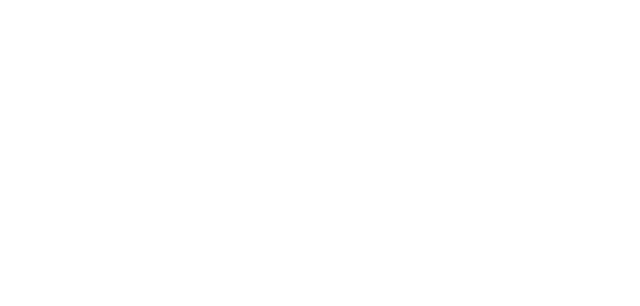
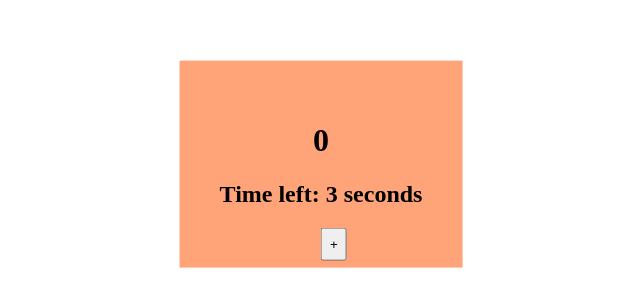
Before and after one commit to TrinitasAccounting/Small_Project_Components, a React (Create React App) app in the folder client/: page / in a window 1280 px wide. Shown: the part 236-542 px from the top of the page, without its empty margins (319-959 px from the left). Built offline with nearby package versions, Linux system fonts and the light colour scheme.

Commit message:
completed the timer and the button counter that will disappear when the timer hits zero

```diff
--- a/client/src/components/App.js
+++ b/client/src/components/App.js
@@ -3,6 +3,8 @@
 
 import ReactProject2 from "./ReactProject2";
 import ReactProjectTodo from "./ReactProject-Todo";
+import TimerComponent from "./TImerAndButton_Component/Timer";
+import ButtonCounter from "./TImerAndButton_Component/Button";
 
 function App() {
 
@@ -36,6 +38,8 @@
       <ul>
         {citiesToDisplay}
       </ul> */}
+      {/* <TimerComponent /> */}
+      <ButtonCounter />
     </>
   )
 }
--- /dev/null
+++ b/client/src/components/TImerAndButton_Component/Button.js
@@ -0,0 +1,40 @@
+
+import { useState } from "react"
+
+import TimerComponent from "./Timer"
+
+
+function ButtonCounter() {
+
+    // Functions for the button and counter
+
+    // State for the current count
+    const [counter, setCounter] = useState(0)
+
+
+    // Add to the counter function onClick
+    const handleClick = () => {
+        setCounter(() => counter + 1)
+    }
+
+    console.log(counter)
+
+
+
+    // Button disappears function
+
+    // The state for our timer
+    const [timer, setTimer] = useState("00:00:00");
+
+
+
+    return (
+
+        <div className="center">
+            <TimerComponent timer={timer} setTimer={setTimer} counter={counter} />
+            {timer == "0" ? <></> : <button onClick={handleClick} style={{ textAlign: "center", margin: "auto", position: "absolute", left: "50%", padding: '7px' }}>+</button>}
+        </div>
+    )
+}
+
+export default ButtonCounter;
--- /dev/null
+++ b/client/src/components/TImerAndButton_Component/Timer.css
@@ -0,0 +1,13 @@
+.center {
+    /* display: flex;
+    justify-content: center;
+    align-items: center;
+    height: 100vh; */
+    position: absolute;
+    left: 50%;
+    top: 50%;
+    transform: translate(-50%, -50%);
+    background-color: rgb(255, 164, 121);
+    padding: 40px;
+
+}
--- /dev/null
+++ b/client/src/components/TImerAndButton_Component/Timer.js
@@ -0,0 +1,136 @@
+
+import React, { useState, useRef, useEffect } from "react";
+
+import '../TImerAndButton_Component/Timer.css';
+
+
+
+
+function TimerComponent({ timer, setTimer, counter }) {
+
+
+    const Ref = useRef(null);
+
+    // // The state for our timer
+    // const [timer, setTimer] = useState("00:00:00");
+
+    const getTimeRemaining = (e) => {
+        const total =
+            Date.parse(e) - Date.parse(new Date());
+        const seconds = Math.floor((total / 1000) % 60);
+        const minutes = Math.floor(
+            (total / 1000 / 60) % 60
+        );
+        const hours = Math.floor(
+            (total / 1000 / 60 / 60) % 24
+        );
+        return {
+            total,
+            hours,
+            minutes,
+            seconds,
+        };
+    };
+
+    const startTimer = (e) => {
+        let { total, hours, minutes, seconds } =
+            getTimeRemaining(e);
+        if (total >= 0) {
+            // update the timer
+            // check if less than 10 then we need to
+            // add '0' at the beginning of the variable
+            // setTimer(
+            //     (hours > 9 ? hours : "0" + hours) +
+            //     ":" +
+            //     (minutes > 9
+            //         ? minutes
+            //         : "0" + minutes) +
+            //     ":" +
+            //     (seconds > 9 ? seconds : "0" + seconds)
+            // );
+            setTimer(seconds)
+        }
+    };
+
+    const clearTimer = (e) => {
+        // If you adjust it you should also need to
+        // adjust the Endtime formula we are about
+        // to code next
+        setTimer("10");
+
+        // If you try to remove this line the
+        // updating of timer Variable will be
+        // after 1000ms or 1sec
+        if (Ref.current) clearInterval(Ref.current);
+        const id = setInterval(() => {
+            startTimer(e);
+        }, 1000);
+        Ref.current = id;
+    };
+
+    const getDeadTime = () => {
+        let deadline = new Date();
+
+        // This is where you need to adjust if
+        // you entend to add more time
+        deadline.setSeconds(deadline.getSeconds() + 10);
+        return deadline;
+    };
+
+    // We can use useEffect so that when the component
+    // mount the timer will start as soon as possible
+
+    // We put empty array to act as componentDid
+    // mount only
+    useEffect(() => {
+        clearTimer(getDeadTime());
+    }, []);
+
+    // Another way to call the clearTimer() to start
+    // the countdown is via action event from the
+    // button first we create function to be called
+    // by the button
+    // const onClickReset = () => {
+    //     clearTimer(getDeadTime());
+    // };
+
+
+
+    // // Functions for the button and counter
+
+    // // State for the current count
+    // const [counter, setCounter] = useState(0)
+
+
+    // // Add to the counter function onClick
+    // const handleClick = () => {
+    //     setCounter(() => counter + 1)
+    // }
+
+    // console.log(counter)
+
+
+
+    // // Button disappears function
+
+
+
+
+
+    return (
+        <>
+
+            <div style={{ textAlign: "center", margin: "auto" }}>
+                <h1 style={{ color: "black" }}>{counter}</h1>
+                {/* <h3>Countdown Timer Using React JS</h3> */}
+                <h2>Time left: {timer} seconds</h2>
+                {/* <button onClick={onClickReset}>Reset</button> */}
+            </div>
+            <div>
+                {/* <button onClick={handleClick}>+</button> */}
+            </div>
+        </>
+    )
+}
+
+export default TimerComponent;
```
Also changed, not shown: client/src/components/NewYearsLineBribes.js (+23 -23 lines).
